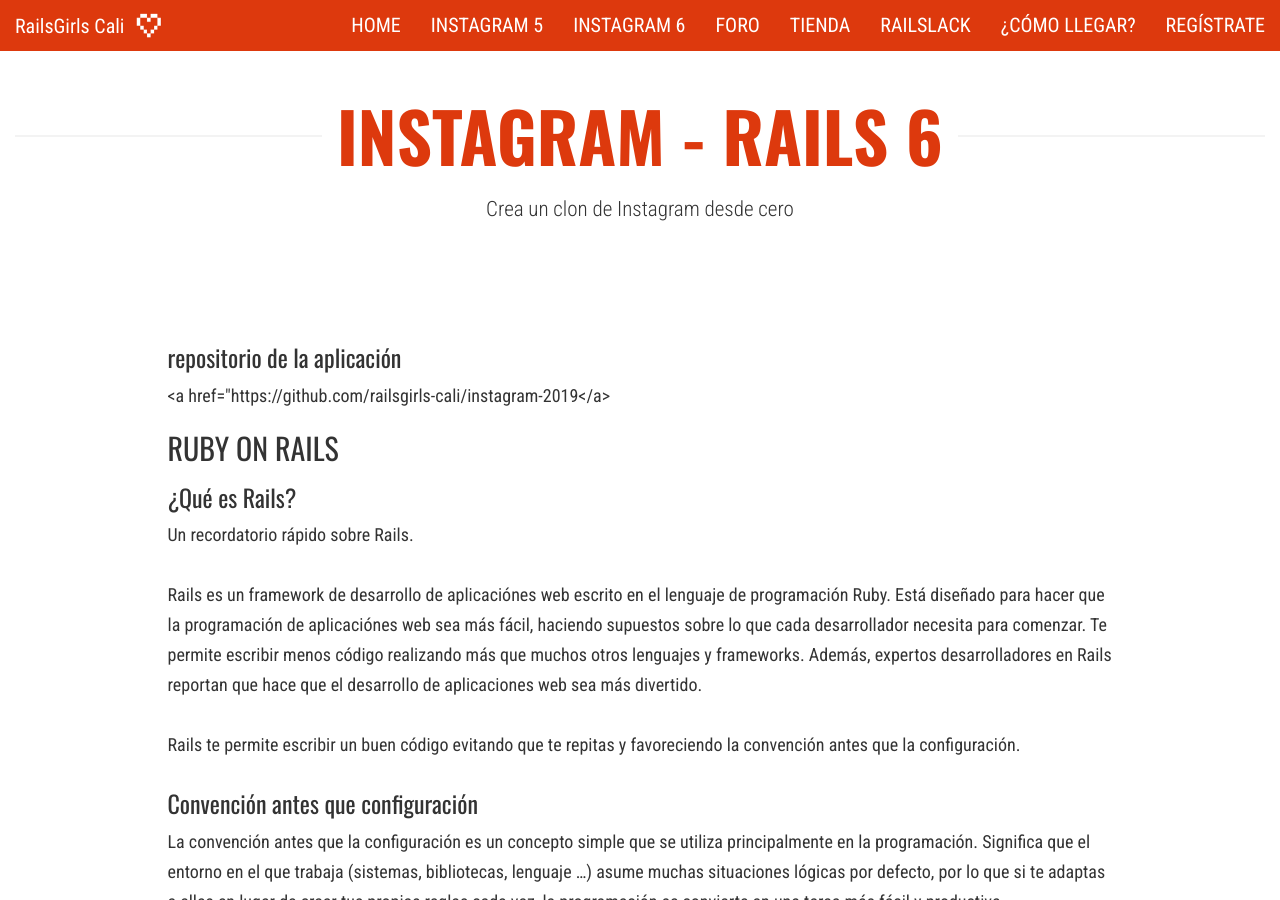
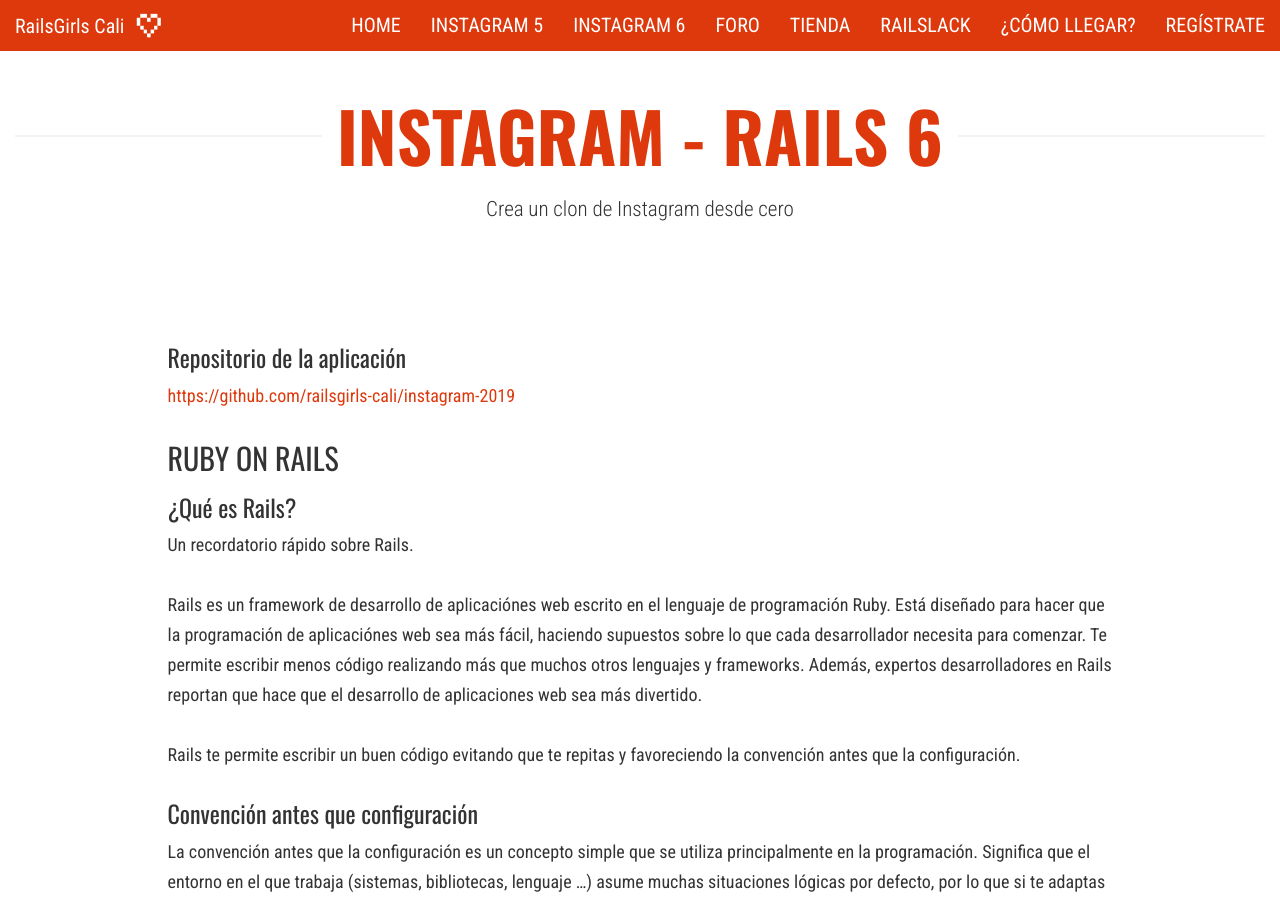
Before and after one commit to railsgirls-cali/railsgirls-cali.github.io, a Jekyll site: the page built from _pages/instagram-r6.md, in a window 1280 px wide and 900 px high. Built offline with Jekyll 4.4.1, drawn with Linux system fonts in a browser that asks for light colours; nearby versions of some CDN libraries.

Commit message:
Fixed wrong link format

```diff
--- a/_pages/instagram-r6.md
+++ b/_pages/instagram-r6.md
@@ -5,10 +5,9 @@ lead_text: Crea un clon de Instagram desde cero
 permalink: /instagram-r6/
 ---
 
-<div class="repo">
-  <h3>repositorio de la aplicación</h3>
-  <a href="https://github.com/railsgirls-cali/instagram-2019</a>
-</div>
+### Repositorio de la aplicación
+
+[https://github.com/railsgirls-cali/instagram-2019](https://github.com/railsgirls-cali/instagram-2019)
 
 
 ## RUBY ON RAILS
```
